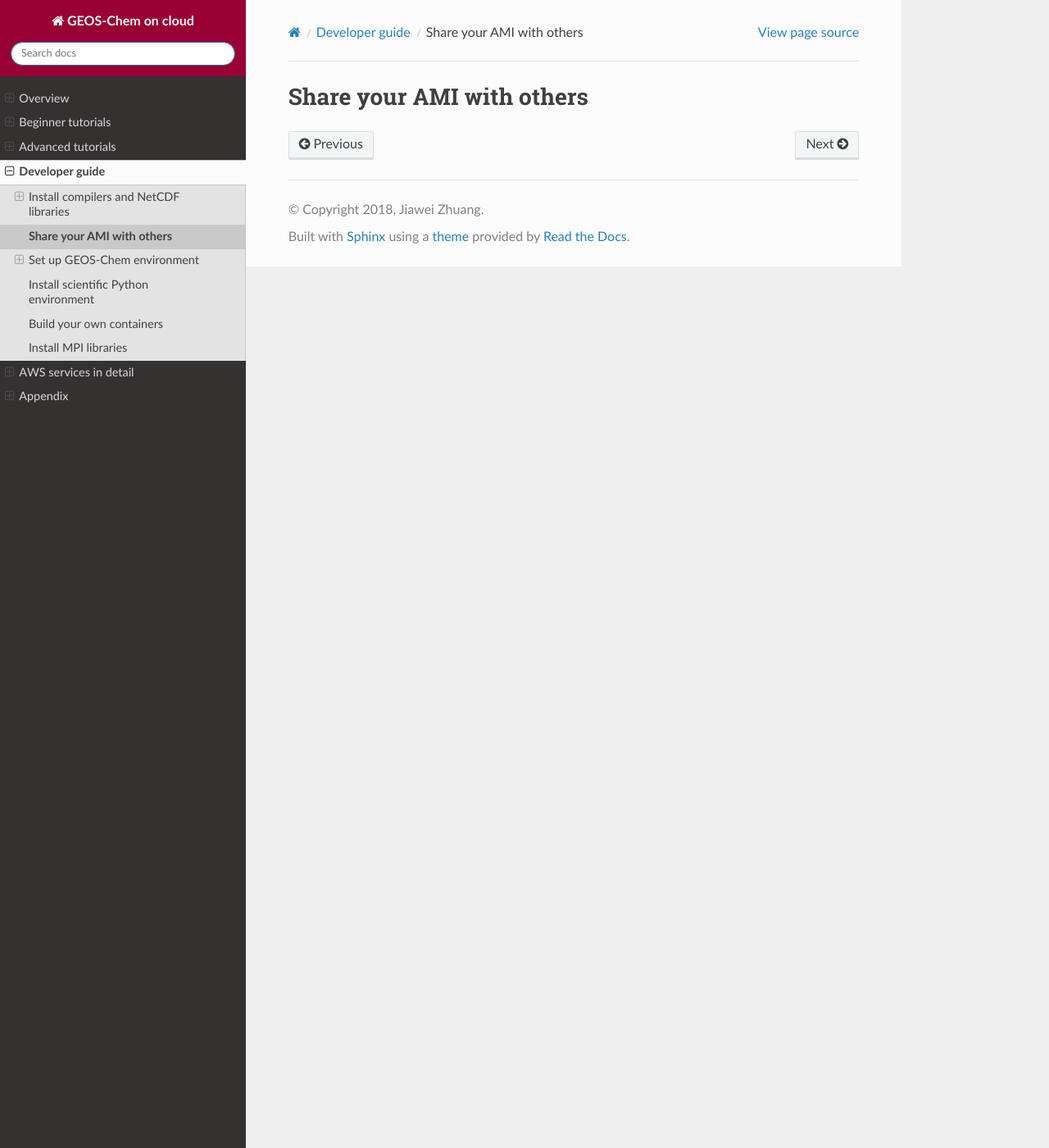
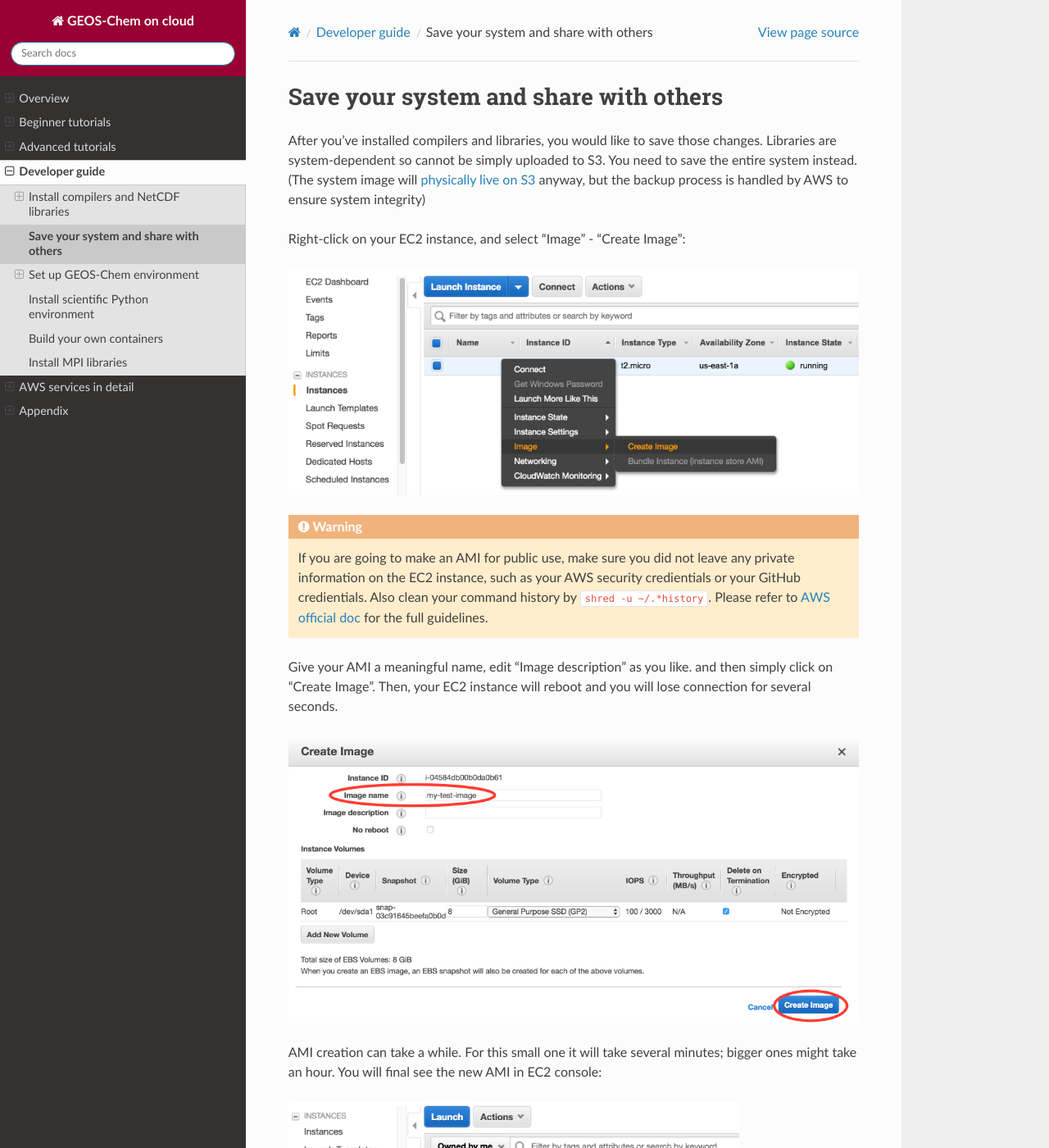
Before and after one commit to geoschem/geos-chem-cloud, a Sphinx documentation site: the page built from doc/source/chapter04_developer-guide/share-ami.rst, in a window 1280 px wide and 1400 px high. Shown: the whole window at 82% size. Built offline with Sphinx 7.4.7 and the Read the Docs theme 2.0.0, drawn with Linux system fonts in a browser that asks for light colours; some of the changed text lies outside the part shown.

Commit message:
Finish create AMI tutorial

```diff
--- a/doc/source/chapter02_beginner-tutorial/use-ebs.rst
+++ b/doc/source/chapter02_beginner-tutorial/use-ebs.rst
@@ -130,6 +130,8 @@
 .. warning::
   Terminating your EC2 instance will not remove attached EBS volumes. You need to delete them manually.
 
+.. _ebs-snap-label:
+
 Save volumes into snapshots (Optional)
 --------------------------------------
 
--- a/doc/source/chapter04_developer-guide/share-ami.rst
+++ b/doc/source/chapter04_developer-guide/share-ami.rst
@@ -1,2 +1,29 @@
-Share your AMI with others
-==========================
+Save your system and share with others
+======================================
+
+After you've installed compilers and libraries, you would like to save those changes. Libraries are system-dependent so cannot be simply uploaded to S3. You need to save the entire system instead. (The system image will :ref:`physically live on S3 <ebs-snap-label>` anyway, but the backup process is handled by AWS to ensure system integrity)
+
+Right-click on your EC2 instance, and select "Image" - "Create Image":
+
+.. figure:: img/create-ami.png
+
+.. warning::
+
+  If you are going to make an AMI for public use, make sure you did not leave any private information on the EC2 instance, such as your AWS security credientials or your GitHub credientials. Also clean your command history by ``shred -u ~/.*history``. Please refer to `AWS official doc <https://docs.aws.amazon.com/AWSEC2/latest/UserGuide/building-shared-amis.html>`_ for the full guidelines.
+
+Give your AMI a meaningful name, edit "Image description" as you like. and then simply click on "Create Image". Then, your EC2 instance will reboot and you will lose connection for several seconds.
+
+.. figure:: img/config-ami.png
+
+AMI creation can take a while. For this small one it will take several minutes; bigger ones might take an hour. You will final see the new AMI in EC2 console:
+
+.. figure:: img/ami-permission.png
+  :width: 550px
+
+It is private by default. You can change the permission to public if you wish. The change might take several minutes to take effect. Note that the AMI entry's first column, "Name", is just a convenient label (`"Name Tag" <https://docs.aws.amazon.com/AWSEC2/latest/UserGuide/Using_Tags.html>`_) to help you remember what this resource is for. It is only visible to you and can be modified at any time. Other users can only see the second column, "AMI Name", which cannot be changed after AMI creation.
+
+An :ref:`EBS snapshot <ebs-snap-label>` is also created automatically to host the actual data for that AMI. It looks pretty indistinguishable from EBS snapshots created directly from EBS volumes (except that the "Description" column shows "Created by CreateImage..."). Edit its name tag as you like to make it look less confusing.
+
+.. figure:: img/ebs-snap-for-ami.png
+
+That's all you need to know about AMIs. AMIs are convenient for infrequent build. If you need to update software constantly, consider containers instead.
```
Also changed, not shown: doc/source/chapter04_developer-guide/img/ami-permission.png (added), doc/source/chapter04_developer-guide/img/config-ami.png (added), doc/source/chapter04_developer-guide/img/create-ami.png (added), doc/source/chapter04_developer-guide/img/ebs-snap-for-ami.png (added).
